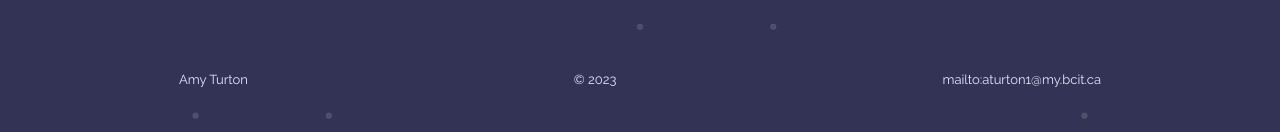
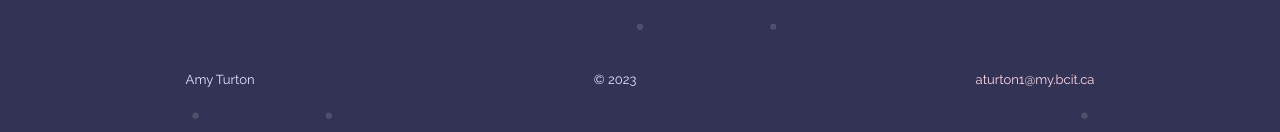
Before and after one commit to manytrout/portfolio-amy, a React (Create React App) app: page /portfolio-amy/amazilia-acrescapers in a window 1280 px wide. Shown: the part 951-1083 px from the top of the page. Built offline with nearby package versions, Linux system fonts and the light colour scheme.

Commit message:
fixed mailto

```diff
--- a/src/App.js
+++ b/src/App.js
@@ -27,7 +27,7 @@ function App() {
 				<MainNav />
 				<Footer
 					myName="Amy Turton"
-					email="mailto:aturton1@my.bcit.ca"
+					email="aturton1@my.bcit.ca"
 					details="2023"
 				/>
 
--- a/src/components/Footer.js
+++ b/src/components/Footer.js
@@ -7,7 +7,9 @@ function Footer(props) {
 				<li>
 					{copyright} {props.details}
 				</li>
-				<li>{props.email}</li>
+				<li>
+					<a href={`mailto:${props.email}`}>{props.email}</a>
+				</li>
 			</ul>
 		</footer>
 	);
```
